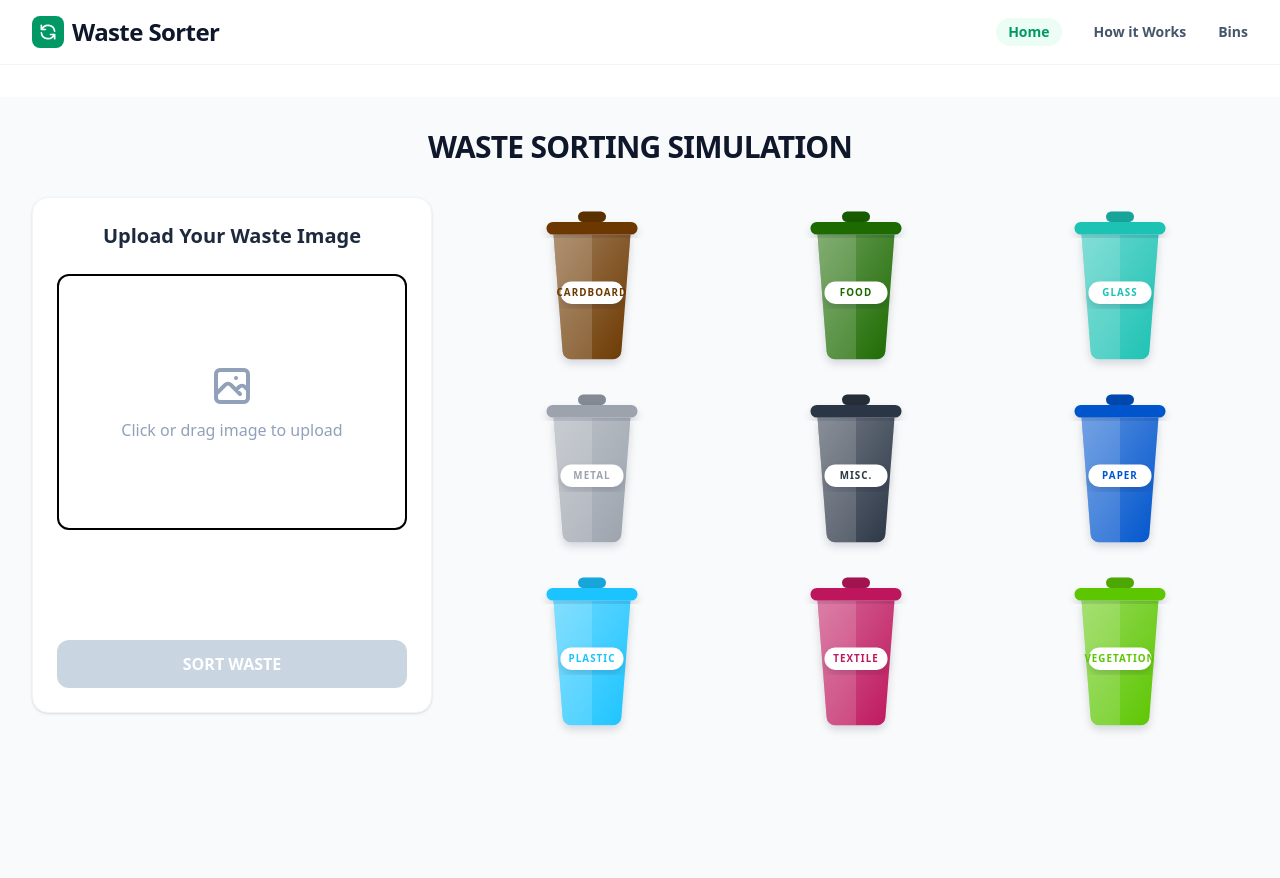
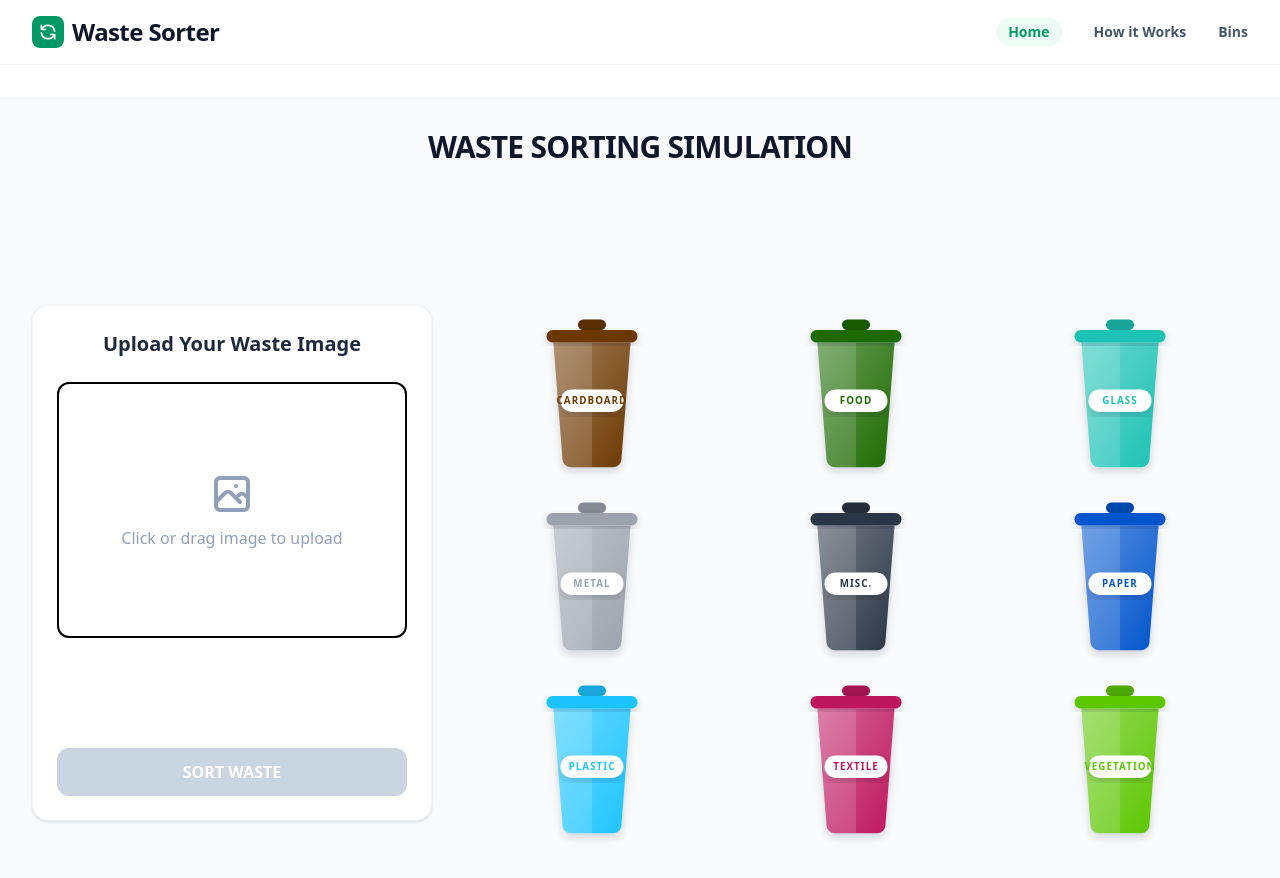
Before and after one commit to AmielCyber/waste-classification, an Angular app in the folder waste-classifier-ui/: page / in a window 1280 px wide. Shown: the top 878 px of the page. Built offline with nearby package versions, Linux system fonts and the light colour scheme.

Commit message:
Added Classification result to the page

```diff
--- a/waste-classifier-ui/src/app/app.html
+++ b/waste-classifier-ui/src/app/app.html
@@ -6,8 +6,8 @@
         Waste Sorting Simulation
       </h1>
     </header>
-
-    <div class="grid grid-cols-1 lg:grid-cols-[400px_1fr] gap-8 items-start">
+    <app-waste-classification-result />
+    <div class="grid grid-cols-1 md:grid-cols-2 lg:grid-cols-[400px_1fr] gap-8 items-start">
       <app-waste-image-upload />
       <div class="space-y-6">
         <app-bin-grid />
```
Also changed, not shown: waste-classifier-ui/src/app/app.ts (+9 -1 lines).
